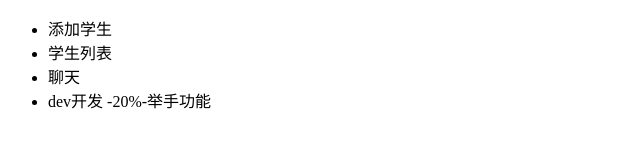
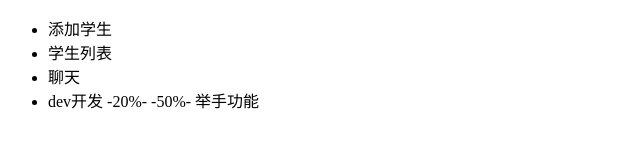
Before and after one commit to 2285528717/-1, a plain HTML site: page index.html in a window 1280 px wide. Shown: the full height of the page, 0-640 px from the left. Drawn offline with Linux system fonts and the light colour scheme.

Commit message:
dev分支开发50%举手功能

```diff
--- a/index.html
+++ b/index.html
@@ -8,7 +8,7 @@
 <li>添加学生</li>
 <li>学生列表</li>
 <li>聊天</li>
-<li>dev开发 -20%-举手功能</li>
+<li>dev开发 -20%- -50%- 举手功能</li>
 </ul>
 </body>
 </html>
```
